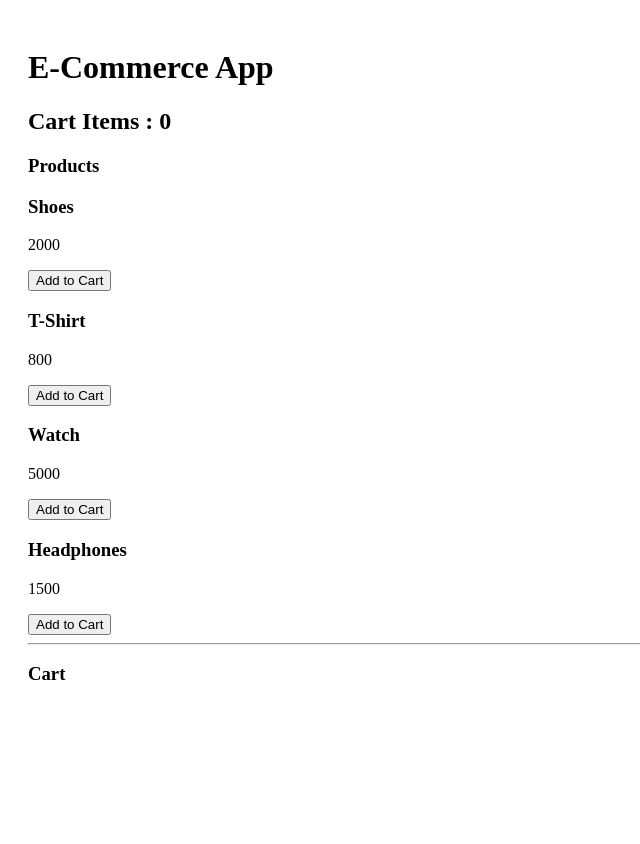
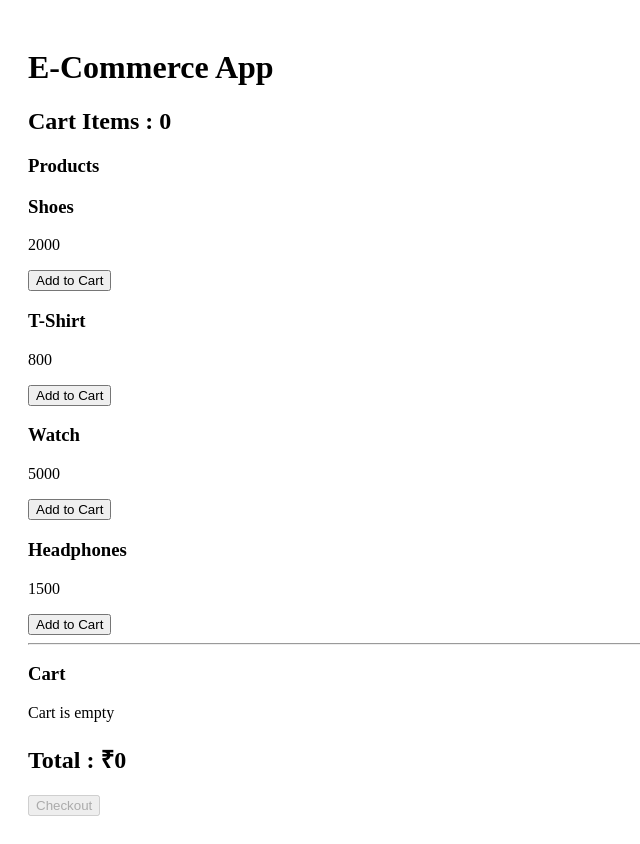
Before and after one commit to anuragpaal/react-ecommerce-app, a React (Vite) app: page / in a window 1280 px wide. Shown: the whole page, without its empty margins (0-640 px from the left). Before the commit the page ends 800 px from the top, so only its background shows below. Built offline with nearby package versions, Linux system fonts and the light colour scheme.

Commit message:
Day 5 - Cart total and summary added

```diff
--- a/src/App.jsx
+++ b/src/App.jsx
@@ -43,6 +43,10 @@ function App() {
     );
   };
 
+  // Total
+
+  const totalPrice = cart.reduce((sum, item) => sum + item.price * item.qty, 0);
+
   return (
     <div style={{ padding: 20 }}>
       <h1>E-Commerce App</h1>
@@ -63,6 +67,7 @@ function App() {
       <hr />
 
       <h3>Cart</h3>
+      {cart.length === 0 && <p>Cart is empty</p>}
       {cart.map((item) => (
         <div key={item.id}>
           {item.name} - {item.price} * {item.qty}
@@ -70,6 +75,10 @@ function App() {
           <button onClick={() => decreaseQty(item.id)}>-</button>
         </div>
       ))}
+
+      <h2>Total : ₹{totalPrice}</h2>
+
+      <button disabled={cart.length === 0}>Checkout</button>
     </div>
   );
 }
```
